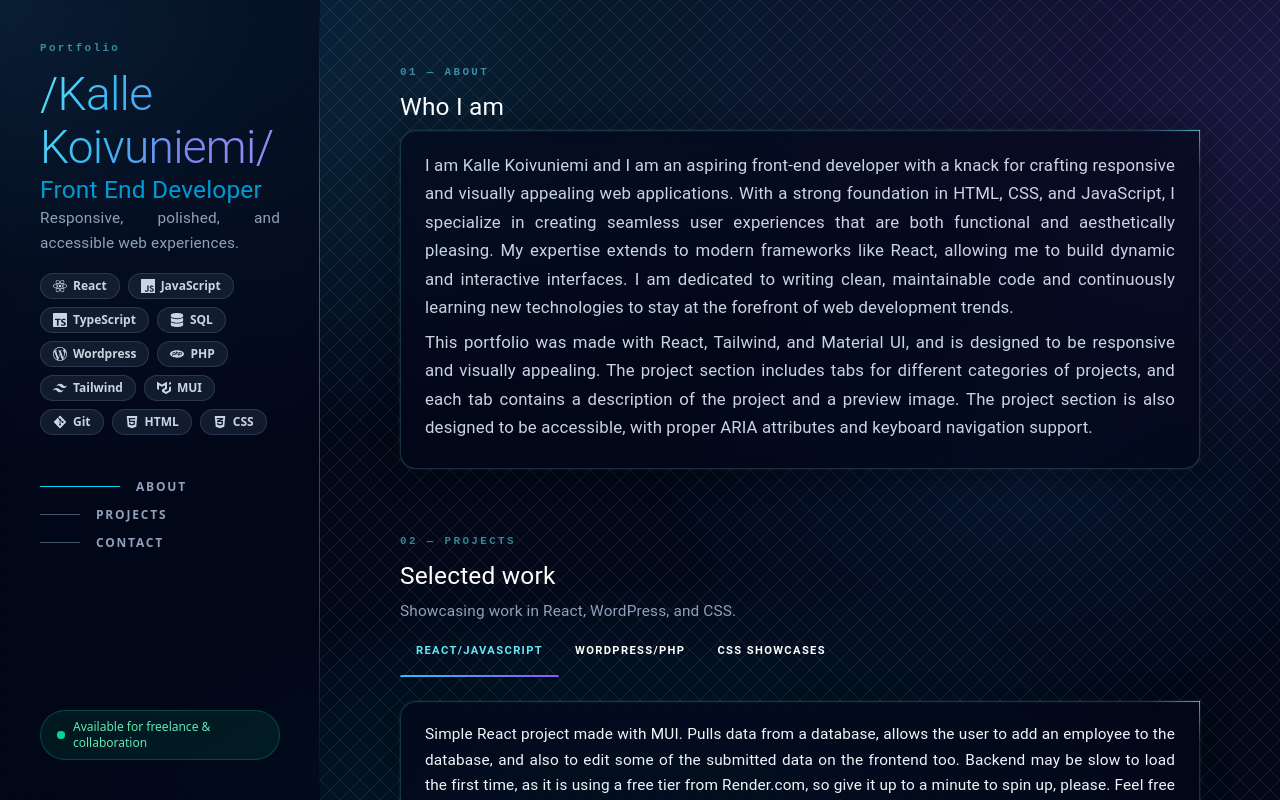
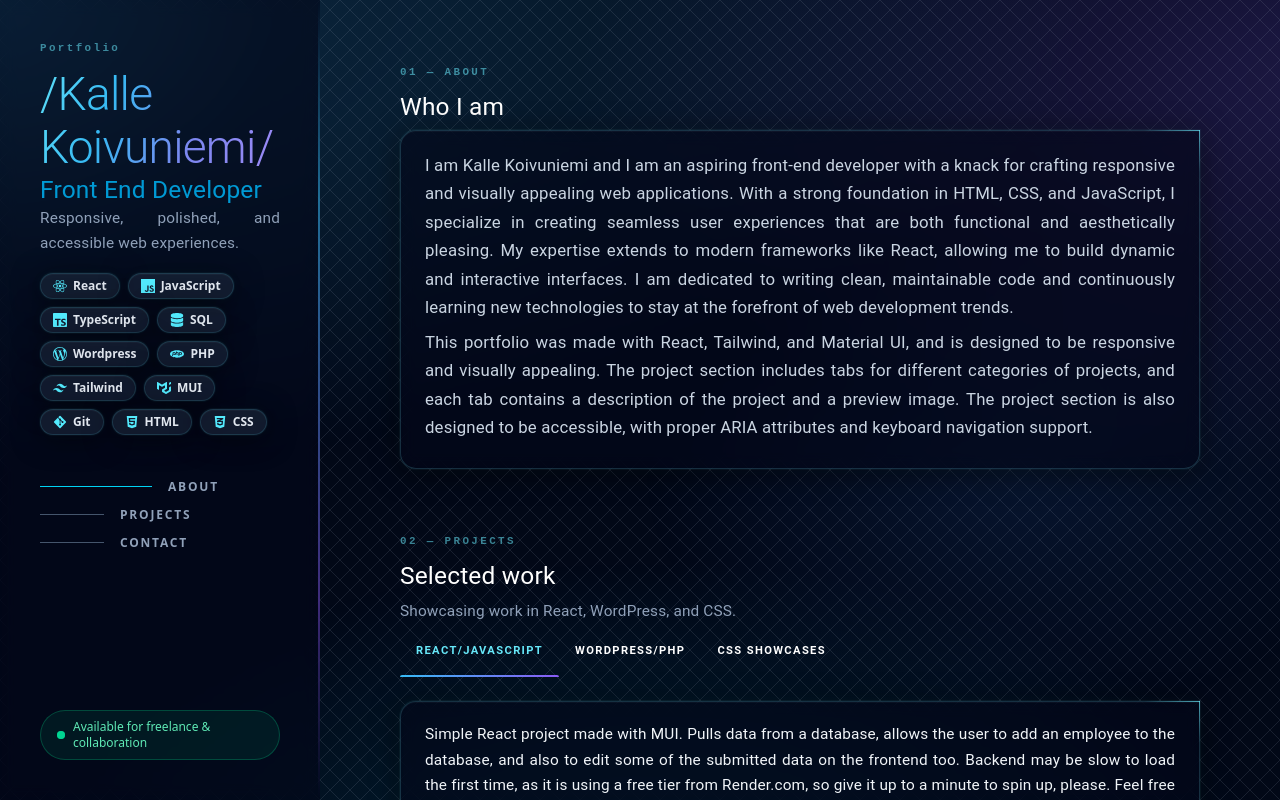
Before and after one commit to kmk9000/portfolio.v2, a React (Vite) app: page / in a window 1280 px wide. Built offline with nearby package versions, Linux system fonts and the light colour scheme.

Commit message:
style: enhance skill chip styles and animations for improved UI

```diff
--- a/src/components/Main.jsx
+++ b/src/components/Main.jsx
@@ -63,7 +63,7 @@
           Get in touch
         </Typography>
       </div>
-      <div className="pb-10">
+      <div className="pb-6">
         <div className="grid grid-cols-1 gap-3 sm:grid-cols-3">
           <a
             href="mailto:kallekoivuniemi@gmail.com"
--- a/src/components/SkillsArray.jsx
+++ b/src/components/SkillsArray.jsx
@@ -68,9 +68,13 @@
                 onSkillClick(event, targetHash);
               }
             }}
-            className="inline-flex items-center gap-1.5 rounded-full border border-slate-600/50 bg-slate-800/60 px-3 py-1 text-xs font-semibold text-slate-300 transition-all duration-200 hover:border-cyan-400/50 hover:bg-cyan-400/10 hover:text-cyan-300"
+            className="skill-chip-shell group inline-flex items-center gap-1.5 rounded-full border border-slate-500/60 bg-slate-800/60 px-3 py-1 text-xs font-semibold text-slate-200 shadow-sm shadow-slate-950/40 transition-all duration-200 hover:-translate-y-0.5 hover:border-cyan-300/60 hover:bg-cyan-400/15 hover:text-slate-100 hover:shadow-md hover:shadow-cyan-900/40 focus-visible:outline-none focus-visible:ring-2 focus-visible:ring-cyan-300/40"
           >
-            <SkillIcon size={14} aria-hidden="true" />
+            <SkillIcon
+              size={14}
+              aria-hidden="true"
+              className="text-cyan-300 transition-colors duration-200 group-hover:text-cyan-200"
+            />
             <span>{skill}</span>
           </button>
         );
--- a/src/components/header/DesktopHeader.jsx
+++ b/src/components/header/DesktopHeader.jsx
@@ -16,9 +16,9 @@
     "group flex items-center gap-4 text-slate-400 transition-all duration-300 hover:text-cyan-300";
   const navLineClass =
     "h-px origin-left transform transition-all duration-300";
-  const navLineActiveClass = "w-20 bg-cyan-400";
+  const navLineActiveClass = "w-28 bg-cyan-400";
   const navLineInactiveClass =
-    "w-10 bg-slate-600 group-hover:w-16 group-hover:bg-cyan-400/60";
+    "w-16 bg-slate-600 group-hover:w-24 group-hover:bg-cyan-400/60";
   const navLabelClass =
     "flex items-center text-xs font-semibold tracking-[0.15em] uppercase py-1";
 
--- a/src/components/header/MobileSkillsDrawer.jsx
+++ b/src/components/header/MobileSkillsDrawer.jsx
@@ -45,9 +45,13 @@
                 onClick={(event) => {
                   onSkillClick(event, skill.targetHash);
                 }}
-                className="inline-flex h-14 flex-col items-center justify-center rounded-xl border border-slate-600/50 bg-slate-800/60 px-1 text-slate-300 transition-all duration-200 hover:border-cyan-400/50 hover:bg-cyan-400/10 hover:text-cyan-300"
+                className="skill-chip-shell group inline-flex h-14 flex-col items-center justify-center rounded-xl border border-slate-500/60 bg-slate-800/60 px-1 text-slate-200 shadow-sm shadow-slate-950/40 transition-all duration-200 hover:-translate-y-0.5 hover:border-cyan-300/60 hover:bg-cyan-400/15 hover:text-slate-100 hover:shadow-md hover:shadow-cyan-900/40 focus-visible:outline-none focus-visible:ring-2 focus-visible:ring-cyan-300/40"
               >
-                <SkillIcon size={14} aria-hidden="true" />
+                <SkillIcon
+                  size={14}
+                  aria-hidden="true"
+                  className="text-cyan-300 transition-colors duration-200 group-hover:text-cyan-200"
+                />
                 <span className="mt-1 truncate text-[0.6rem] font-semibold leading-none">
                   {skill.label}
                 </span>
--- a/src/index.css
+++ b/src/index.css
@@ -156,6 +156,15 @@
   }
 }
 
+.skill-chip-shell {
+  animation: border-shell-breathe 4.6s ease-in-out infinite;
+}
+
+.skill-chip-shell:hover,
+.skill-chip-shell:focus-visible {
+  animation-play-state: paused;
+}
+
 .section-label {
   font-family: ui-monospace, "Courier New", monospace;
   font-size: 0.68rem;
@@ -171,24 +180,37 @@
 .sidebar-gradient-border::after {
   content: "";
   position: absolute;
-  top: 0;
+  left: 0;
   right: 0;
-  height: 100%;
-  width: 1px;
+  bottom: 0;
+  height: 2px;
+  width: 100%;
   background: linear-gradient(
-    to bottom,
+    to right,
     transparent 0%,
     rgba(56, 189, 248, 0.55) 25%,
     rgba(139, 92, 246, 0.45) 75%,
     transparent 100%
   );
-  display: none;
+  display: block;
   pointer-events: none;
 }
 
 @media (min-width: 768px) {
   .sidebar-gradient-border::after {
-    display: block;
+    top: 0;
+    right: 0;
+    bottom: auto;
+    left: auto;
+    height: 100%;
+    width: 2px;
+    background: linear-gradient(
+      to bottom,
+      transparent 0%,
+      rgba(56, 189, 248, 0.55) 25%,
+      rgba(139, 92, 246, 0.45) 75%,
+      transparent 100%
+    );
   }
 }
 
```
